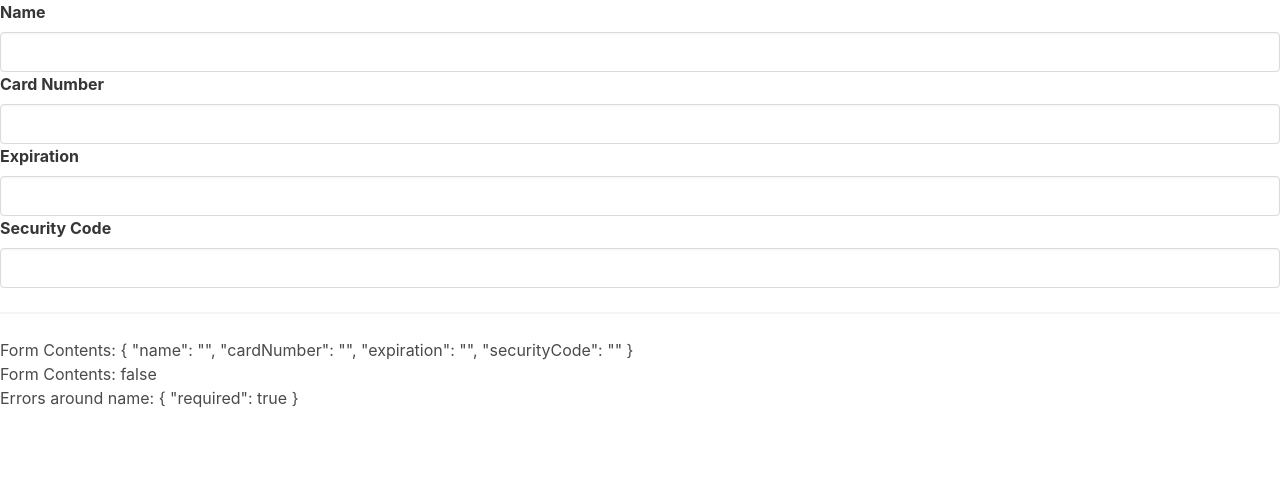
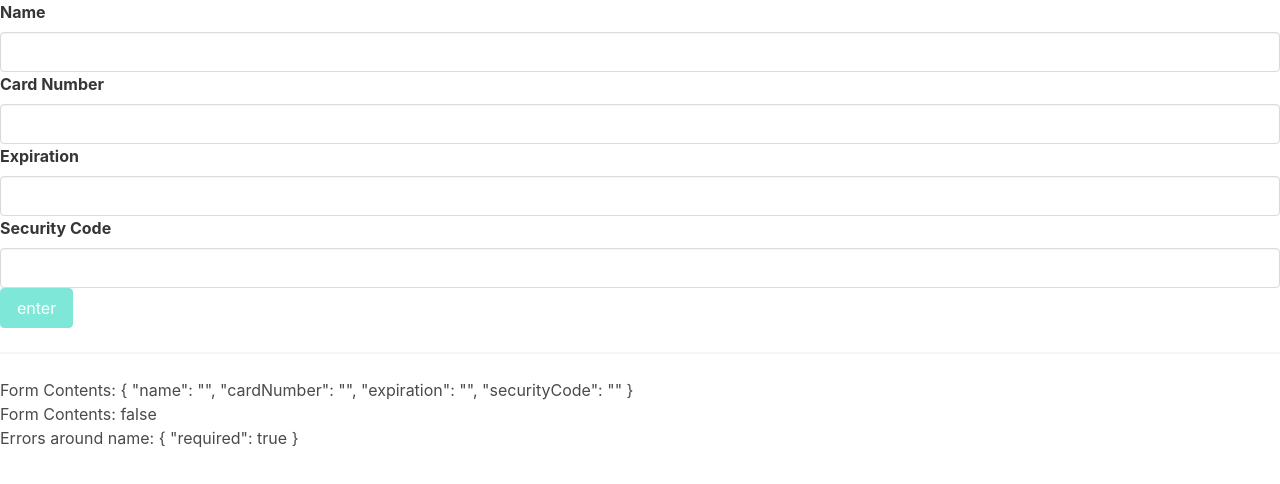
Before and after one commit to samblank45/creditcard, an Angular app: page / in a window 1280 px wide. Shown: the top 484 px of the page. Built offline with nearby package versions, Linux system fonts and the light colour scheme.

Commit message:
adds enter button and an onForm submit method. Styles Button. Disables button if form is invalid

```diff
--- a/src/app/card-form/card-form.component.html
+++ b/src/app/card-form/card-form.component.html
@@ -1,4 +1,4 @@
-<form [formGroup]="cardForm">
+<form [formGroup]="cardForm" (ngSubmit)="onSubmit()">
   <app-input label="Name" [control]="cardForm.get('name')"></app-input>
   <app-input
     label="Card Number"
@@ -12,6 +12,9 @@
     label="Security Code"
     [control]="cardForm.get('securityCode')"
   ></app-input>
+  <button class="button is-primary" [disabled]="cardForm.invalid" type="submit">
+    enter
+  </button>
 </form>
 <hr />
 <div>Form Contents: {{ cardForm.value | json }}</div>
--- a/src/app/card-form/card-form.component.ts
+++ b/src/app/card-form/card-form.component.ts
@@ -21,6 +21,10 @@
   ngOnInit(): void {
   }
 
+  onSubmit() {
+    console.log('form was submitted')
+  }
+
 
 
 }
```
